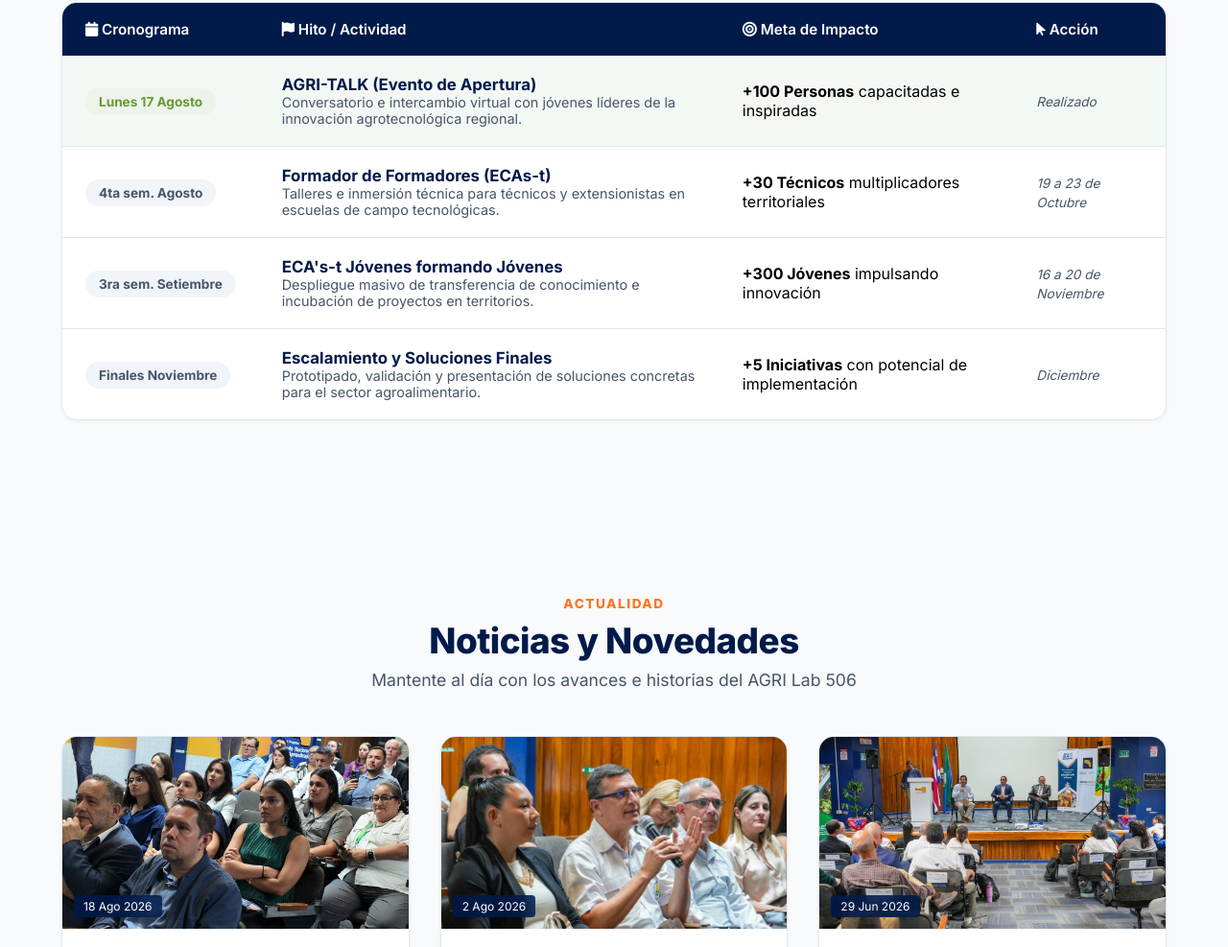
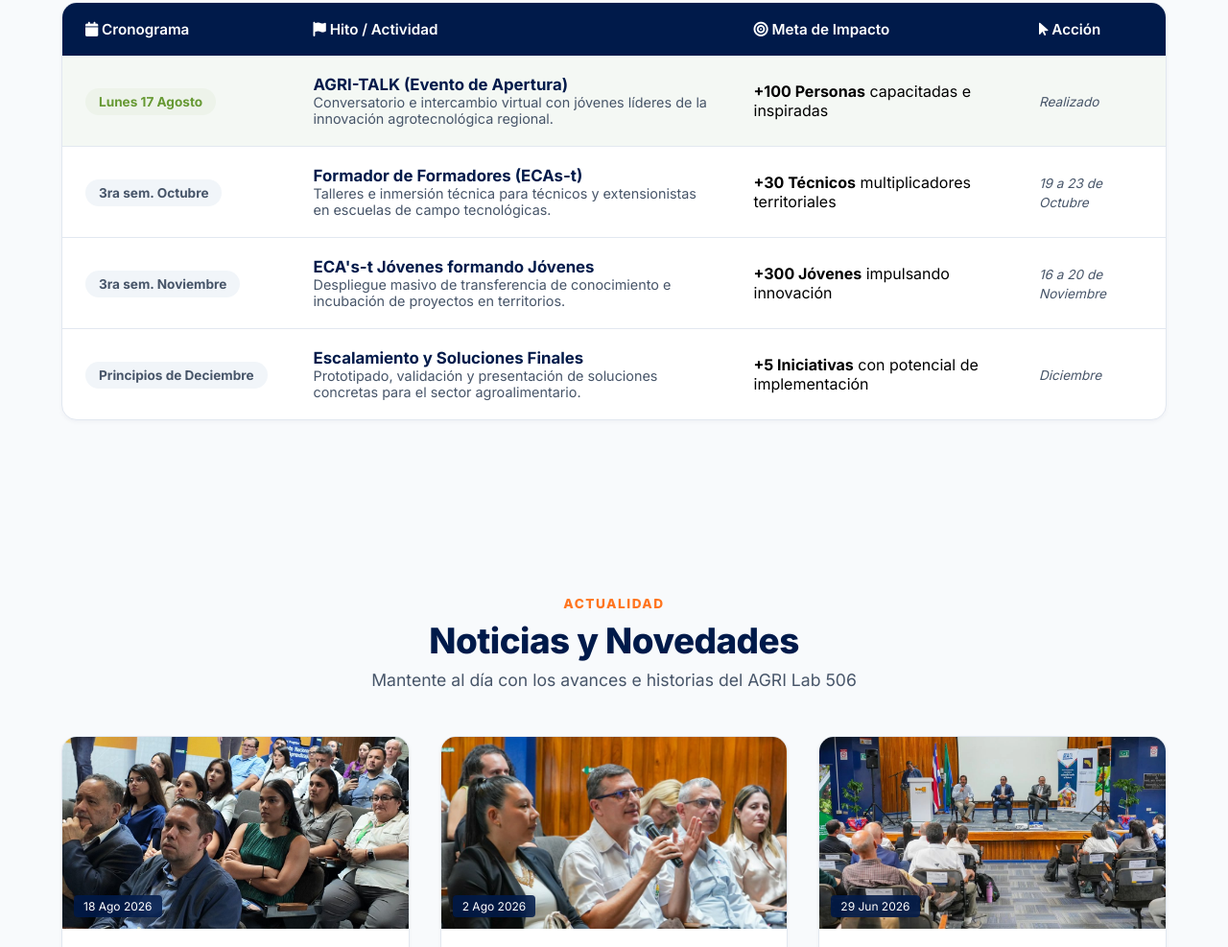
Before and after one commit to FabLabIICA/agrilab, a plain HTML site: page index.html in a window 1280 px wide. Shown: the part 4290-5277 px from the top of the page at 96% size. Drawn offline with nearby package versions, Linux system fonts and the light colour scheme.

Commit message:
Update index.html

```diff
--- a/index.html
+++ b/index.html
@@ -361,7 +361,7 @@
                 </td>
               </tr>
               <tr>
-                <td class="date-cell"><span class="badge-date upcoming">4ta sem. Agosto</span></td>
+                <td class="date-cell"><span class="badge-date upcoming">3ra sem. Octubre</span></td>
                 <td class="activity-cell">
                   <strong>Formador de Formadores (ECAs-t)</strong>
                   <p>Talleres e inmersión técnica para técnicos y extensionistas en escuelas de campo tecnológicas.</p>
@@ -372,7 +372,7 @@
                 </td>
               </tr>
               <tr>
-                <td class="date-cell"><span class="badge-date upcoming">3ra sem. Setiembre</span></td>
+                <td class="date-cell"><span class="badge-date upcoming">3ra sem. Noviembre</span></td>
                 <td class="activity-cell">
                   <strong>ECA's-t Jóvenes formando Jóvenes</strong>
                   <p>Despliegue masivo de transferencia de conocimiento e incubación de proyectos en territorios.</p>
@@ -383,7 +383,7 @@
                 </td>
               </tr>
               <tr>
-                <td class="date-cell"><span class="badge-date upcoming">Finales Noviembre</span></td>
+                <td class="date-cell"><span class="badge-date upcoming">Principios de Deciembre</span></td>
                 <td class="activity-cell">
                   <strong>Escalamiento y Soluciones Finales</strong>
                   <p>Prototipado, validación y presentación de soluciones concretas para el sector agroalimentario.</p>
```
